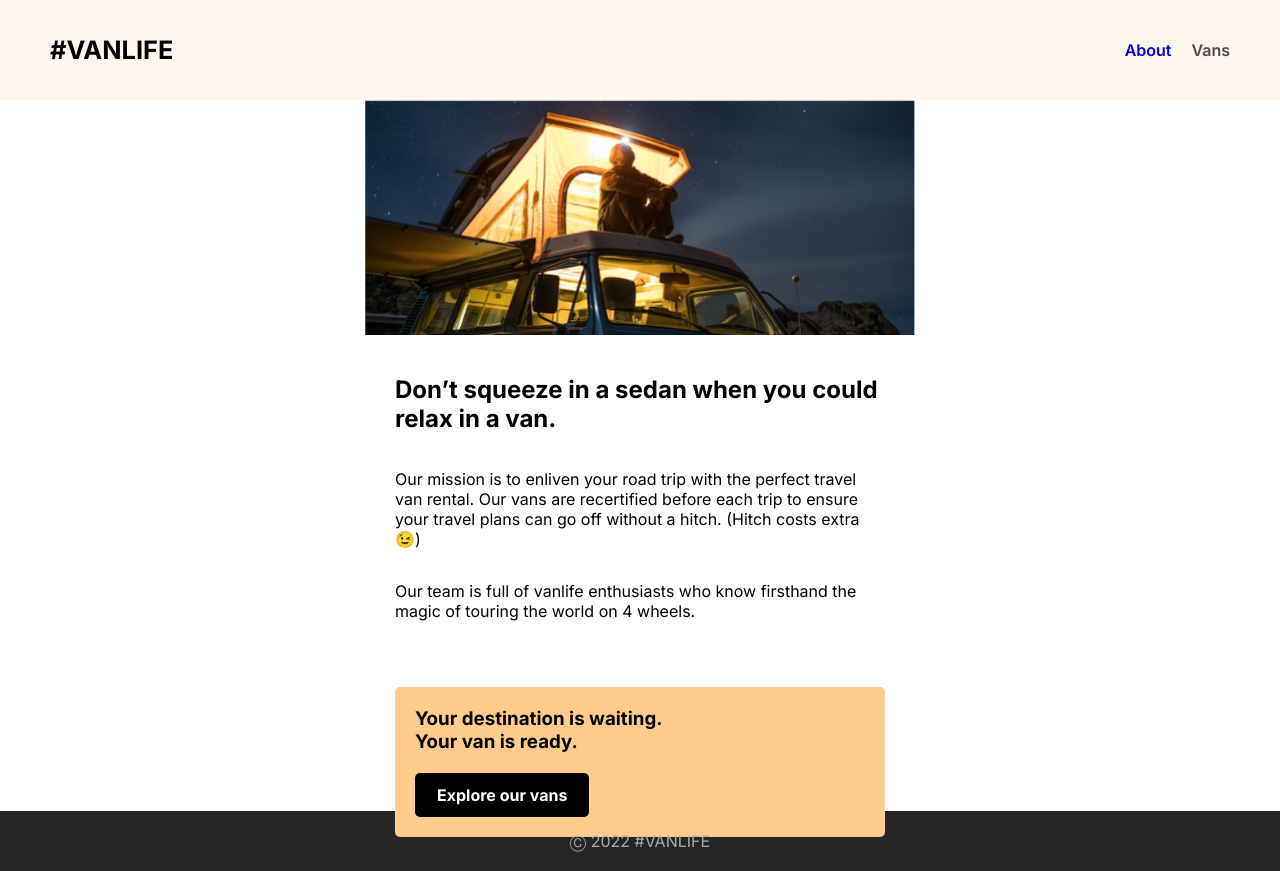
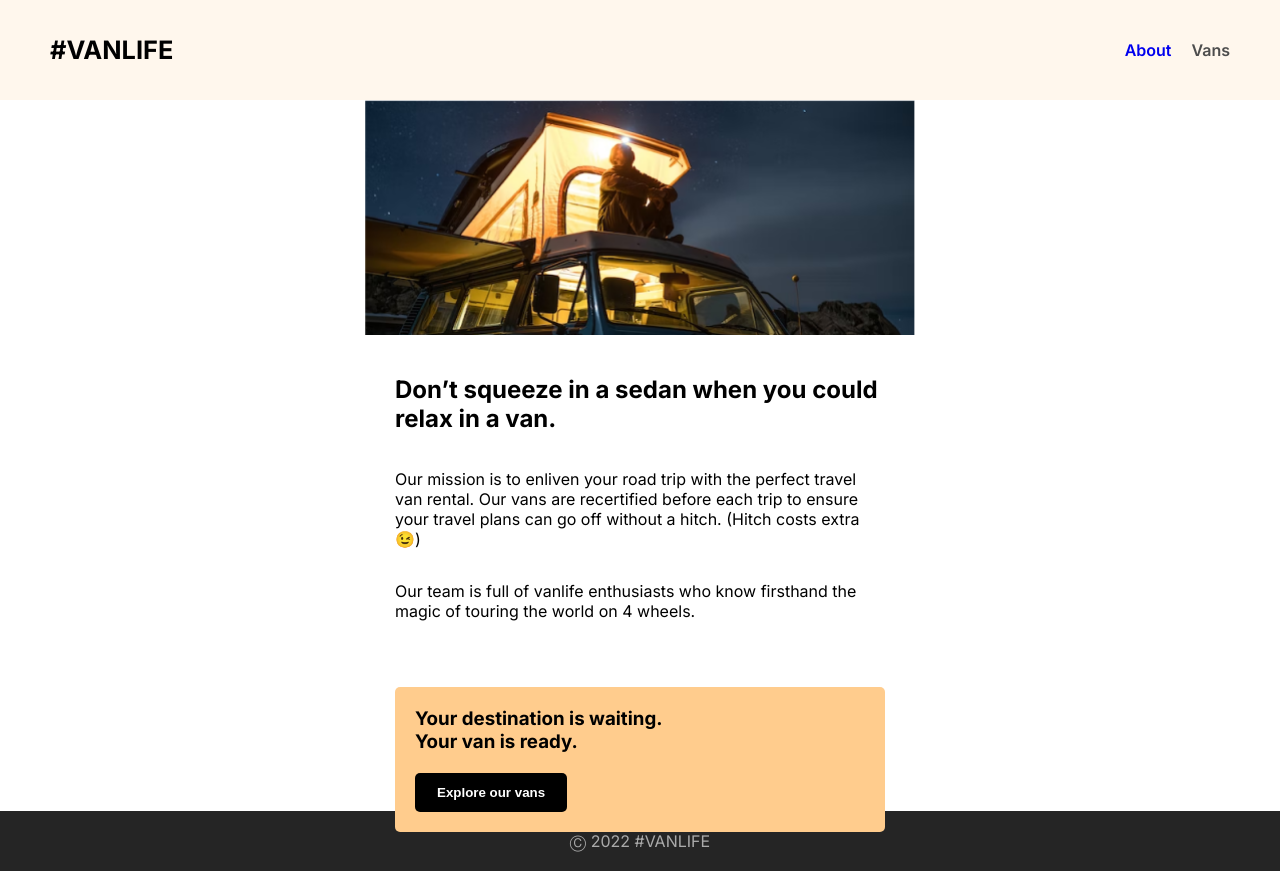
Before and after one commit to michael-eva/vanlife, a React (Create React App) app: page /about in a window 1280 px wide. Built offline with nearby package versions, Linux system fonts and the light colour scheme.

Commit message:
changed link to button

```diff
--- a/src/pages/About.jsx
+++ b/src/pages/About.jsx
@@ -13,7 +13,7 @@ export default function About() {
                 <div className="explore-vans-container">
                     <h3>Your destination is waiting.</h3>
                     <h3>   Your van is ready.</h3>
-                    <Link className="link-button">Explore our vans</Link>
+                    <button className="link-button">Explore our vans</button>
                 </div>
             </div>
         </div>
```
